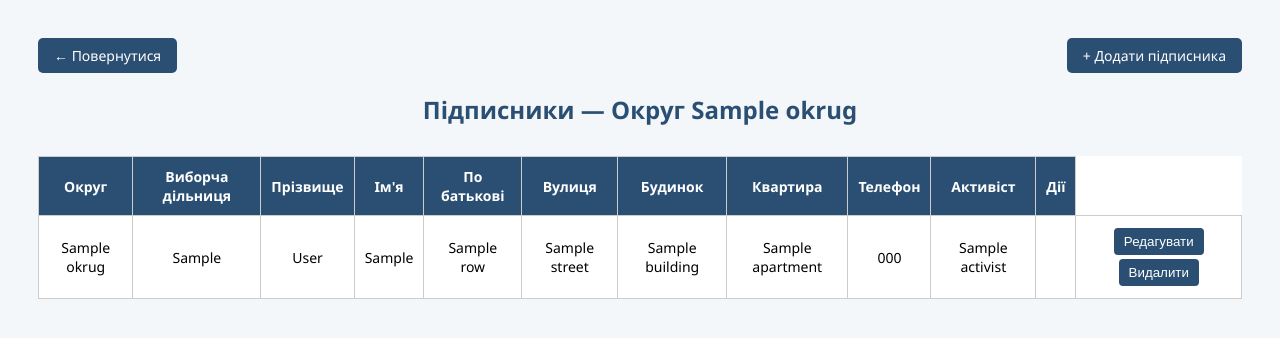
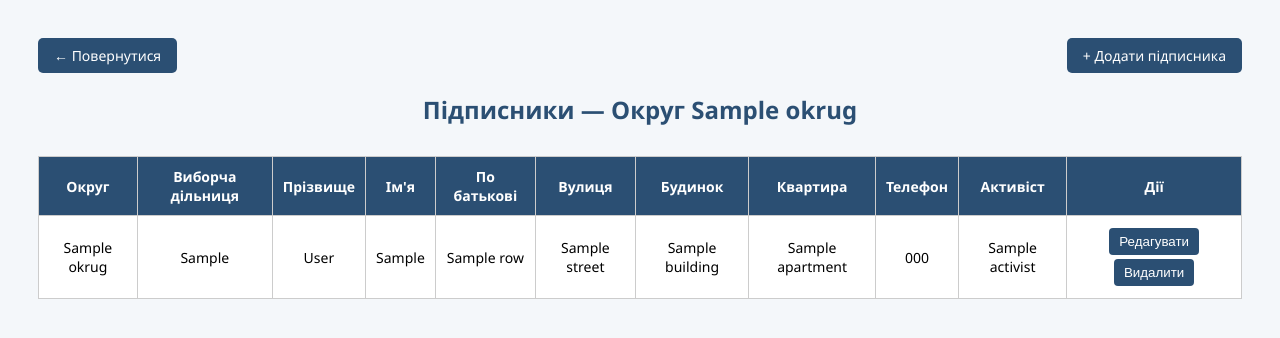
Before and after one commit to Aliina-ai/flask-db, a Flask app: template templates/regions_generic.html in a window 1280 px wide. Shown: the top 338 px of the page. Run offline with Flask 3, Linux system fonts and the light colour scheme; the template is opened without the code that fills it: most values are stand-ins (such as "Sample title", 1, 10 or a date in 2020); parts of the project's set-up code (start-up, migrations or seed data) failed here and were passed over.

Commit message:
Update regions_generic.html

```diff
--- a/templates/regions_generic.html
+++ b/templates/regions_generic.html
@@ -109,9 +109,8 @@
                     <td>{{ row.phone }}</td>
                     <td>{{ row.activist }}</td>
                     <td class="action-buttons">
-                        <td class="action-buttons">
-                            <form action="{{ url_for('edit_subscriber1', subscriber_id=row.id) }}" method="get">
-                                <button type="submit">Редагувати</button>
+                        <form action="{{ url_for('edit_subscriber1', subscriber_id=row.id) }}" method="get">
+                        <button type="submit">Редагувати</button>
                         </form>
                         <form action="/subscribers/delete/{{ row.id }}" method="post">
                             <button type="submit" onclick="return confirm('Ви впевнені?')">Видалити</button>
```
